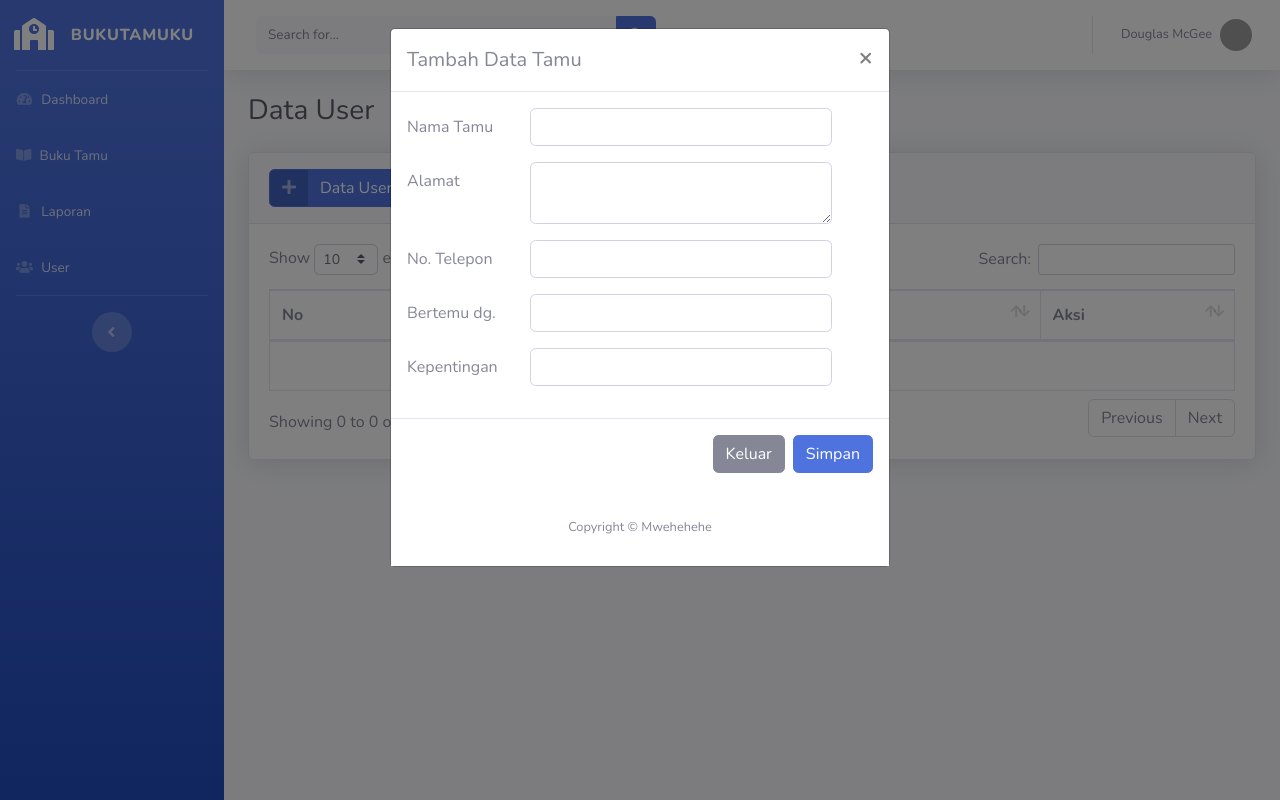
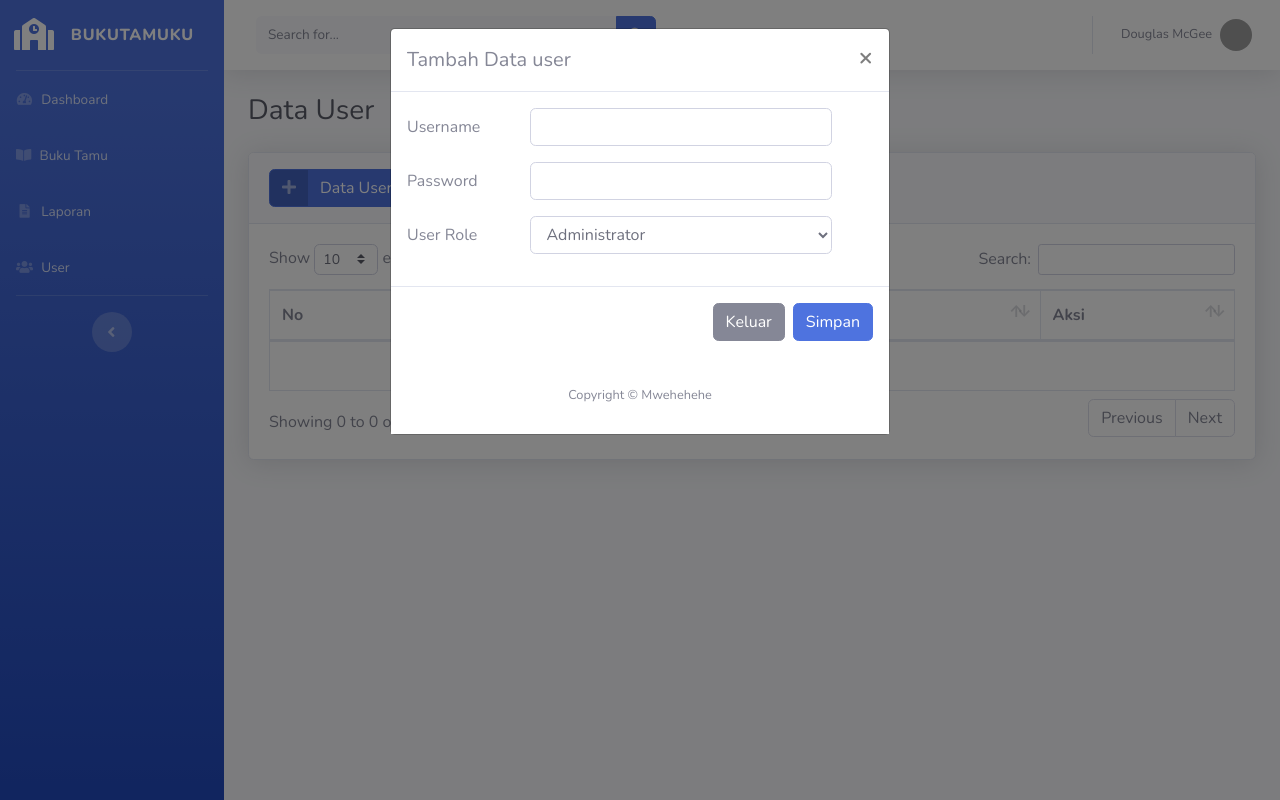
Before and after one commit to Ahmad-Fadhil257/buku-tamu, a PHP site: page /users.php in a window 1280 px wide, after a click on "Data User". Run offline with PHP 8.4, Linux system fonts and the light colour scheme; data that the repository does not hold is empty; grey boxes are pictures that could not be loaded.

Commit message:
membuat fitur tambah data user

```diff
--- a/function.php
+++ b/function.php
@@ -71,3 +71,21 @@ function hapus_tamu($id) {
 
     return mysqli_affected_rows($koneksi);
 }
+
+function tambah_user($data) {
+    global $koneksi;
+
+    $kode      = htmlspecialchars($data["id_user"]);
+    $username  = htmlspecialchars($data["username"]);
+    $password  = htmlspecialchars($data["password"]);
+    $user_role = htmlspecialchars($data["user_role"]);
+
+    // Enkripsi password dengan password_hash
+    $password_hash = password_hash($password, PASSWORD_DEFAULT);
+
+    $query = "INSERT INTO users VALUES ('$kode', '$username', '$password_hash', '$user_role')";
+
+    mysqli_query($koneksi, $query);
+
+    return mysqli_affected_rows($koneksi);
+  }
--- a/users.php
+++ b/users.php
@@ -19,7 +19,7 @@ include_once('template/header.php')
   <?php
   // jika ada tombol simpan
   if (isset($_POST['simpan'])) {
-    if (tambah_tamu($_POST) > 0) {
+    if (tambah_user($_POST) > 0) {
   ?>
       <div class="alert alert-success" role="alert">
         Data berhasil disimpan!
@@ -62,7 +62,7 @@ include_once('template/header.php')
             // penomoran auto-increment
             $no = 1;
 
-            // Query untuk memanggil semua data dari tabel buku_tamu
+            // Query untuk memanggil semua data dari tabel users
             $users = query("SELECT * FROM users");
             foreach ($users as $user) : ?>
               <tr>
@@ -70,9 +70,9 @@ include_once('template/header.php')
                 <td><?= $user['username'] ?></td>
                 <td><?= $user['user_role'] ?></td>
                 <td>
-                  <a class="btn btn-success" href="edit-tamu.php?id=<?= $user['id_user'] ?>">Ubah</a>
+                  <a class="btn btn-success" href="edit-user.php?id=<?= $user['id_user'] ?>">Ubah</a>
                   <a onclick="return confirm('Apakah anda yakin ingin menghapus data ini?')" class="btn btn-danger"
-                  href="hapus-tamu.php?id=<?= $user['id_user'] ?>">Hapus</a>
+                    href="hapus-user.php?id=<?= $user['id_user'] ?>">Hapus</a>
                 </td>
               </tr>
             <?php endforeach; ?>
@@ -86,21 +86,22 @@ include_once('template/header.php')
 
 <?php
 // mengambil data barang dari tabel dengan kode terbesar
-$query = mysqli_query($koneksi, "SELECT max(id_tamu) as kodeTerbesar FROM buku_tamu");
+$query = mysqli_query($koneksi, "SELECT max(id_user) as kodeTerbesar FROM users");
 $data = mysqli_fetch_array($query);
-$kodeTamu = $data['kodeTerbesar'];
+$kodeuser = $data['kodeTerbesar'];
 
 // mengambil angka dari kode barang terbesar, menggunakan fungsi substr dan diubah ke integer dengan (int)
-$urutan = (int) substr($kodeTamu, 2, 3);
+$urutan = (int) substr($kodeuser, 3, 2);
 
 // nomor yang diambil akan ditambah 1 untuk menentukan nomor urut berikutnya
 $urutan++;
 
 // membuat kode barang baru
 // string sprintf("%03s", $urutan); berfungsi untuk membuat string menjadi 3 karakter
+
 // angka yang diambil tadi digabungkan dengan kode huruf yang kita inginkan, misalnya zt
-$huruf = "zt";
-$kodeTamu = $huruf . sprintf("%03s", $urutan);
+$huruf = "usr";
+$kodeuser = $huruf . sprintf("%02s", $urutan);
 ?>
 
 
@@ -110,7 +111,7 @@ $kodeTamu = $huruf . sprintf("%03s", $urutan);
     <div class="modal-content">
 
       <div class="modal-header">
-        <h5 class="modal-title" id="tambahModalLabel">Tambah Data Tamu</h5>
+        <h5 class="modal-title" id="tambahModalLabel">Tambah Data user</h5>
         <button type="button" class="close" data-dismiss="modal" aria-label="Close">
           <span aria-hidden="true">&times;</span>
         </button>
@@ -118,40 +119,26 @@ $kodeTamu = $huruf . sprintf("%03s", $urutan);
 
       <div class="modal-body">
         <form method="post" action="">
-          <input type="hidden" name="id_tamu" id="id_tamu" value="<?php echo $kodeTamu ?>">
-
+          <input type="hidden" name="id_user" id="id_user" value="<?php $kodeuser ?>">
           <div class="form-group row">
-            <label for="nama_tamu" class="col-sm-3 col-form-label">Nama Tamu</label>
+            <label for="username" class="col-sm-3 col-form-label">Username</label>
             <div class="col-sm-8">
-              <input type="text" class="form-control" id="nama_tamu" name="nama_tamu">
+              <input type="text" class="form-control" id="username" name="username">
             </div>
           </div>
-
           <div class="form-group row">
-            <label for="alamat" class="col-sm-3 col-form-label">Alamat</label>
+            <label for="password" class="col-sm-3 col-form-label">Password</label>
             <div class="col-sm-8">
-              <textarea class="form-control" id="alamat" name="alamat"></textarea>
+              <input type="password" class="form-control" id="password" name="password">
             </div>
           </div>
-
           <div class="form-group row">
-            <label for="no_hp" class="col-sm-3 col-form-label">No. Telepon</label>
+            <label for="user_role" class="col-sm-3 col-form-label">User Role</label>
             <div class="col-sm-8">
-              <input type="text" class="form-control" id="no_hp" name="no_hp">
-            </div>
-          </div>
-
-          <div class="form-group row">
-            <label for="bertemu" class="col-sm-3 col-form-label">Bertemu dg.</label>
-            <div class="col-sm-8">
-              <input type="text" class="form-control" id="bertemu" name="bertemu">
-            </div>
-          </div>
-
-          <div class="form-group row">
-            <label for="kepentingan" class="col-sm-3 col-form-label">Kepentingan</label>
-            <div class="col-sm-8">
-              <input type="text" class="form-control" id="kepentingan" name="kepentingan">
+              <select class="form-control" id="user_role" name="user_role">
+                <option value="admin">Administrator</option>
+                <option value="operator">Operator</option>
+              </select>
             </div>
           </div>
       </div>
```
